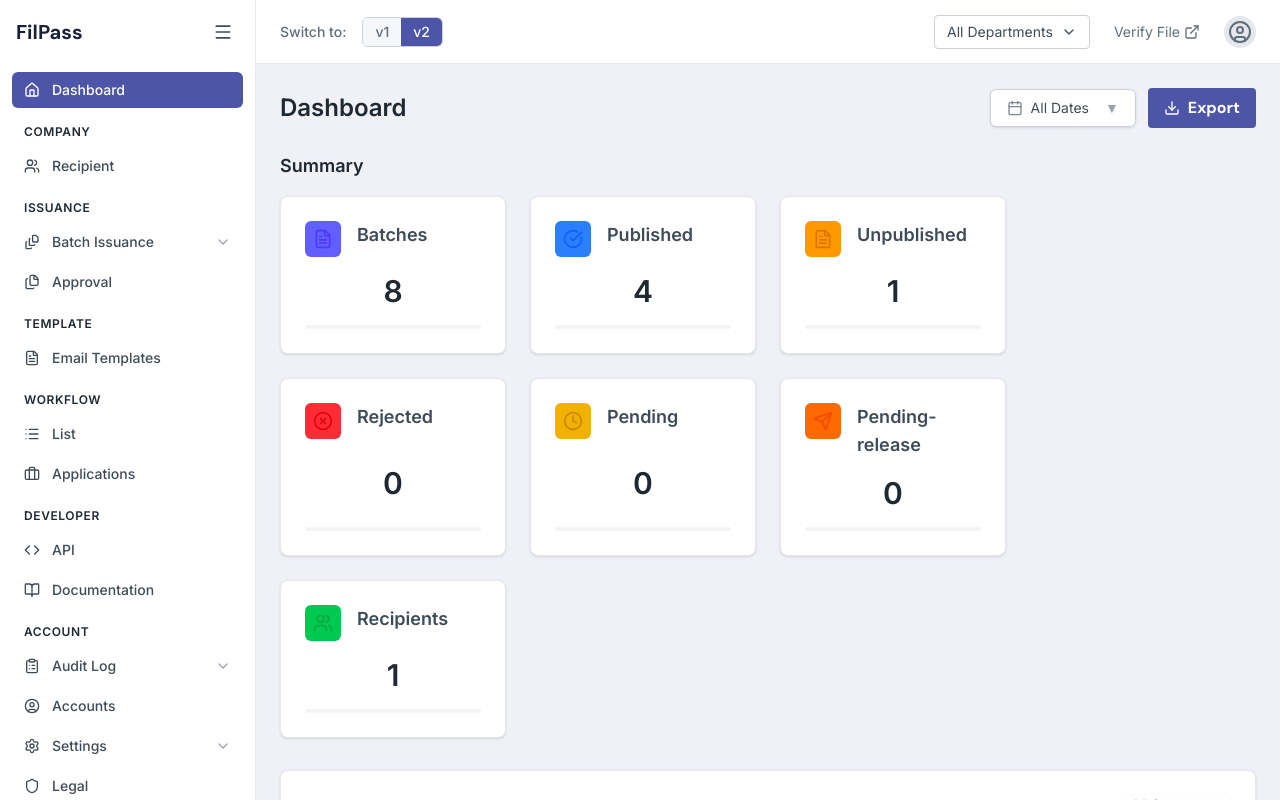
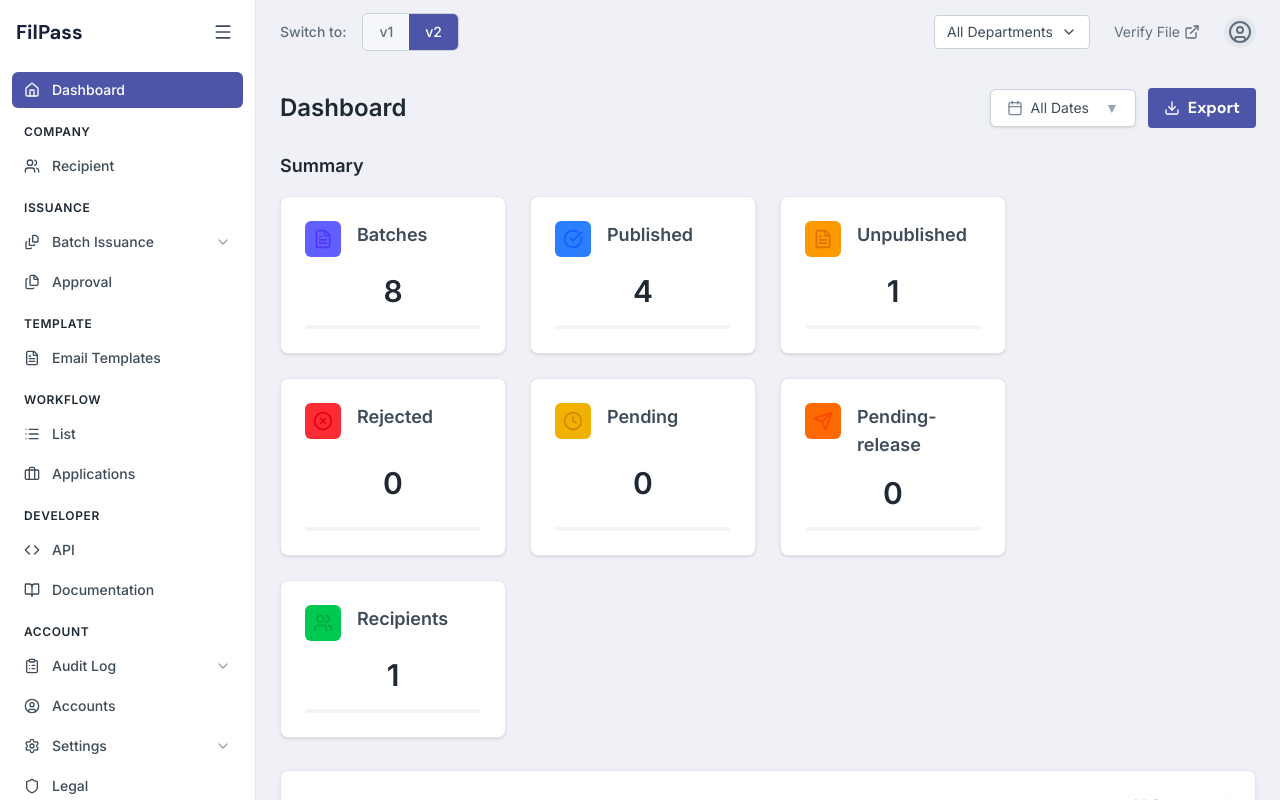
Before and after one commit to Morfusee/vibe-coding-assessment, a Next.js app: page / in a window 1280 px wide. Built offline with nearby package versions, Linux system fonts and the light colour scheme.

Commit message:
Refactor: dashboard layout and add Switcher component
Replaces hardcoded version switch buttons in the dashboard header with a new reusable Switcher component. Also updates className color syntax throughout dashboard-layout.tsx for consistency.

```diff
--- a/components/layout/dashboard-layout.tsx
+++ b/components/layout/dashboard-layout.tsx
@@ -21,6 +21,7 @@
 import Link from "next/link";
 import { useRouter } from "next/router";
 import React from "react";
+import Switcher from "../ui/switcher";
 
 interface DashboardLayoutProps {
   children: React.ReactNode;
@@ -46,8 +47,8 @@
       className={cn(
         "flex items-center justify-between px-3 py-2 rounded-md transition-colors cursor-pointer text-sm font-medium",
         isActive
-          ? "bg-[var(--color-primary-indigo-70)] text-white"
-          : "text-[var(--color-primary-cool-gray-80)] hover:bg-[var(--color-primary-cool-gray-10)]",
+          ? "bg-(--color-primary-indigo-70) text-white"
+          : "text-(--color-primary-cool-gray-80) hover:bg-(--color-primary-cool-gray-10)",
       )}
       onClick={onClick}
     >
@@ -71,7 +72,7 @@
 }) => (
   <div className="mb-4">
     {title && (
-      <h3 className="px-3 mb-2 text-xs font-bold text-[var(--color-primary-cool-gray-50)] uppercase tracking-wider">
+      <h3 className="px-3 mb-2 text-xs font-bold text-(--color-primary-cool-gray-50) uppercase tracking-wider">
         {title}
       </h3>
     )}
@@ -84,17 +85,17 @@
   const path = router.pathname;
 
   return (
-    <div className="flex h-screen bg-[var(--color-custom-background)] overflow-hidden font-sans">
+    <div className="flex h-screen bg-(--color-custom-background) overflow-hidden font-sans">
       {/* Sidebar */}
-      <aside className="w-64 flex-shrink-0 bg-white border-r border-[var(--color-primary-cool-gray-20)] flex flex-col overflow-y-auto">
+      <aside className="w-64 shrink-0 bg-white border-r border-(--color-primary-cool-gray-20) flex flex-col overflow-y-auto">
         <div className="p-4 flex items-center justify-between">
           <div className="flex items-center gap-2">
-            <span className="text-xl font-heading font-bold text-[var(--color-primary-indigo-100)]">
+            <span className="text-xl font-heading font-bold text-(--color-primary-indigo-100)">
               FilPass
             </span>
           </div>
           <Button variant="ghost" size="icon" className="h-8 w-8">
-            <Menu className="h-5 w-5 text-[var(--color-primary-cool-gray-80)]" />
+            <Menu className="h-5 w-5 text-(--color-primary-cool-gray-80)" />
           </Button>
         </div>
 
@@ -149,33 +150,28 @@
       {/* Main Content */}
       <div className="flex-1 flex flex-col overflow-hidden">
         {/* Header */}
-        <header className="h-16 bg-white border-b border-[var(--color-primary-cool-gray-20)] flex items-center justify-between px-6">
+        <header className="h-16 border-(--color-primary-cool-gray-20) flex items-center justify-between px-6">
           <div className="flex items-center gap-4">
-            <span className="text-sm font-medium text-[var(--color-primary-cool-gray-60)]">
+            <span className="text-sm font-medium text-(--color-primary-cool-gray-60)">
               Switch to:
             </span>
-            <div className="flex rounded-md border border-[var(--color-primary-cool-gray-30)] overflow-hidden">
-              <button className="px-3 py-1 text-sm font-medium bg-[var(--color-primary-cool-gray-10)] text-[var(--color-primary-cool-gray-60)]">
-                v1
-              </button>
-              <button className="px-3 py-1 text-sm font-medium bg-[var(--color-primary-indigo-70)] text-white">
-                v2
-              </button>
+            <div className="flex rounded-md border border-(--color-primary-cool-gray-30) overflow-hidden">
+              <Switcher />
             </div>
           </div>
 
           <div className="flex items-center gap-6">
             <div className="relative">
-              <button className="flex items-center gap-2 text-sm text-[var(--color-primary-cool-gray-80)] border border-[var(--color-primary-cool-gray-30)] rounded px-3 py-1.5 bg-white">
+              <button className="flex items-center gap-2 text-sm text-(--color-primary-cool-gray-80) border border-(--color-primary-cool-gray-30) rounded px-3 py-1.5 bg-white">
                 All Departments <ChevronDown className="h-4 w-4" />
               </button>
             </div>
 
-            <button className="flex items-center gap-1 text-sm text-[var(--color-primary-cool-gray-60)] hover:text-[var(--color-primary-indigo-70)]">
+            <button className="flex items-center gap-1 text-sm text-(--color-primary-cool-gray-60) hover:text-(--color-primary-indigo-70)">
               Verify File <ExternalLink className="h-4 w-4" />
             </button>
 
-            <div className="h-8 w-8 rounded-full bg-[var(--color-primary-cool-gray-20)] flex items-center justify-center text-[var(--color-primary-cool-gray-60)]">
+            <div className="h-8 w-8 rounded-full bg-(--color-primary-cool-gray-20) flex items-center justify-center text-(--color-primary-cool-gray-60)">
               <UserCircle className="h-6 w-6" />
             </div>
           </div>
--- /dev/null
+++ b/components/ui/switcher.tsx
@@ -0,0 +1,20 @@
+const Switcher = () => {
+  return (
+    <>
+      <button
+        className="px-4 py-2 text-sm font-medium
+      bg-(--color-primary-cool-gray-10) text-(--color-primary-cool-gray-60)"
+      >
+        v1
+      </button>
+      <button
+        className="px-4 py-2 text-sm font-medium
+      bg-(--color-primary-indigo-70) text-white"
+      >
+        v2
+      </button>
+    </>
+  );
+};
+
+export default Switcher;
```
